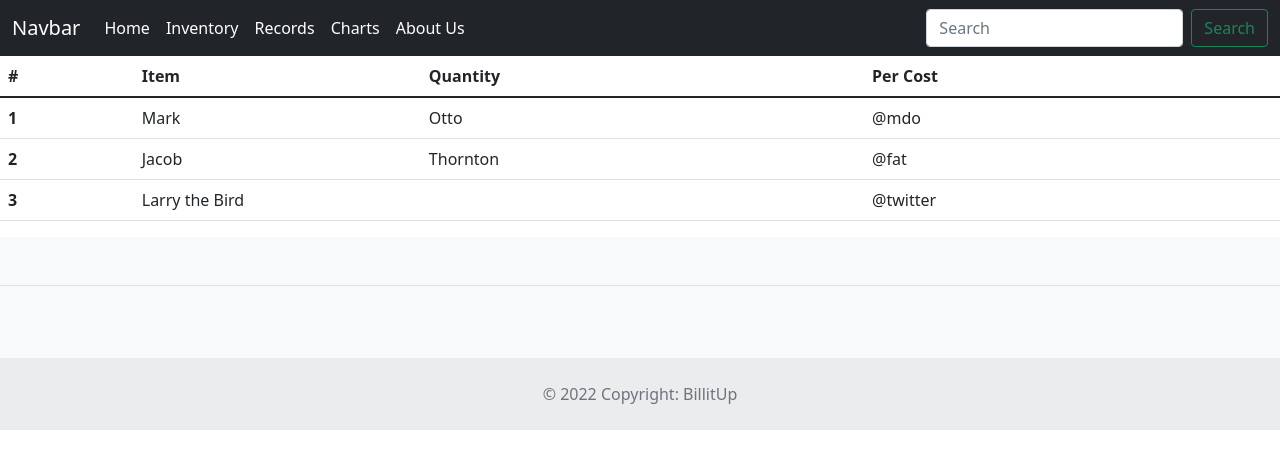
After one commit to Lakshya8600/billitUp, a Flask app: page /Inventory in a window 1280 px wide. The commit adds this page. Shown: the top 469 px of the page. Run offline with Flask 2, Linux system fonts and the light colour scheme.

Commit message:
Added Inventory , Database not working

```diff
--- a/main.py
+++ b/main.py
@@ -3,14 +3,28 @@ from flask_sqlalchemy import SQLAlchemy
 
 
 app = Flask(__name__)
-app.config['SQLALCHEMY_DATABASE_URI'] = 'sqlite:///test.db'
+app.config['SQLALCHEMY_DATABASE_URI'] = "sqlite:///databases/Inventory.db"
 app.config['SQLALCHEMY_TRACK_MODIFICATIONS'] = False
-db = SQLAlchemy(app)
+Inventorydb = SQLAlchemy(app)
+
+# I created Seperate database for inventory It Would be needed
+class User(Inventorydb.Model):
+    srno = Inventorydb.Column(Inventorydb.Integer, primary_key=True)
+    ItemName = Inventorydb.Column(Inventorydb.String(30),  nullable=False)
+    Quantity = Inventorydb.Column(Inventorydb.Integer, nullable=False)
+    PerCost = Inventorydb.Column(Inventorydb.Integer, nullable=False)
+
+    def __repr__(self):
+        return '<User %r>' % self.srno
 
 @app.route('/')
 def index():
     return render_template('index.html')
 
+@app.route('/Inventory')
+def Inventory():
+    return render_template('Inventory.html')
+
 
 if __name__ == '__main__':
     app.run(debug=True)
--- /dev/null
+++ b/templates/Inventory.html
@@ -0,0 +1,41 @@
+{% include "partials/header.html" %}
+
+<body>
+    {% include "partials/navbar.html" %}
+    {% block content %}
+
+    <table class="table ">
+        <thead>
+          <tr>
+            <th scope="col">#</th>
+            <th scope="col">Item</th>
+            <th scope="col">Quantity</th>
+            <th scope="col">Per Cost</th>
+          </tr>
+        </thead>
+        <tbody>
+          <tr>
+            <th scope="row">1</th>
+            <td>Mark</td>
+            <td>Otto</td>
+            <td>@mdo</td>
+          </tr>
+          <tr>
+            <th scope="row">2</th>
+            <td>Jacob</td>
+            <td>Thornton</td>
+            <td>@fat</td>
+          </tr>
+          <tr>
+            <th scope="row">3</th>
+            <td colspan="2">Larry the Bird</td>
+            <td>@twitter</td>
+          </tr>
+        </tbody>
+      </table>
+
+    {% endblock %}
+    {% include "partials/footer.html" %}
+</body>
+
+</html>
--- a/templates/partials/navbar.html
+++ b/templates/partials/navbar.html
@@ -1,25 +1,34 @@
-<nav class="navbar sticky-top navbar-dark bg-dark">
+<nav class="navbar navbar-expand-lg navbar-dark bg-dark">
     <div class="container-fluid">
-        <a class="navbar-brand" href="#">BillitUp</a>
-        <button class="navbar-toggler" type="button" data-bs-toggle="collapse" data-bs-target="#navbarText"
-            aria-controls="navbarText" aria-expanded="false" aria-label="Toggle navigation">
+        <a class="navbar-brand" href="#">Navbar</a>
+        <button class="navbar-toggler" type="button" data-bs-toggle="collapse" data-bs-target="#navbarSupportedContent"
+            aria-controls="navbarSupportedContent" aria-expanded="false" aria-label="Toggle navigation">
             <span class="navbar-toggler-icon"></span>
         </button>
-        <div class="collapse navbar-collapse" id="navbarText">
+        <div class="collapse navbar-collapse" id="navbarSupportedContent">
             <ul class="navbar-nav me-auto mb-2 mb-lg-0">
                 <li class="nav-item">
                     <a class="nav-link active" aria-current="page" href="#">Home</a>
                 </li>
                 <li class="nav-item">
-                    <a class="nav-link" href="#">Features</a>
+                    <a class="nav-link active" aria-current="page" href="/Inventory">Inventory</a>
                 </li>
                 <li class="nav-item">
-                    <a class="nav-link" href="#">Pricing</a>
+                    <a class="nav-link active" aria-current="page" href="#">Records</a>
                 </li>
+                <li class="nav-item">
+                    <a class="nav-link active" aria-current="page" href="#">Charts</a>
+                </li>
+                <li class="nav-item">
+                    <a class="nav-link active" aria-current="page" href="#">About Us</a>
+                </li>
+
+
             </ul>
-            <span class="navbar-text">
-                Navbar text with an inline element
-            </span>
+            <form class="d-flex">
+                <input class="form-control me-2" type="search" placeholder="Search" aria-label="Search">
+                <button class="btn btn-outline-success" type="submit">Search</button>
+            </form>
         </div>
     </div>
 </nav>
```
